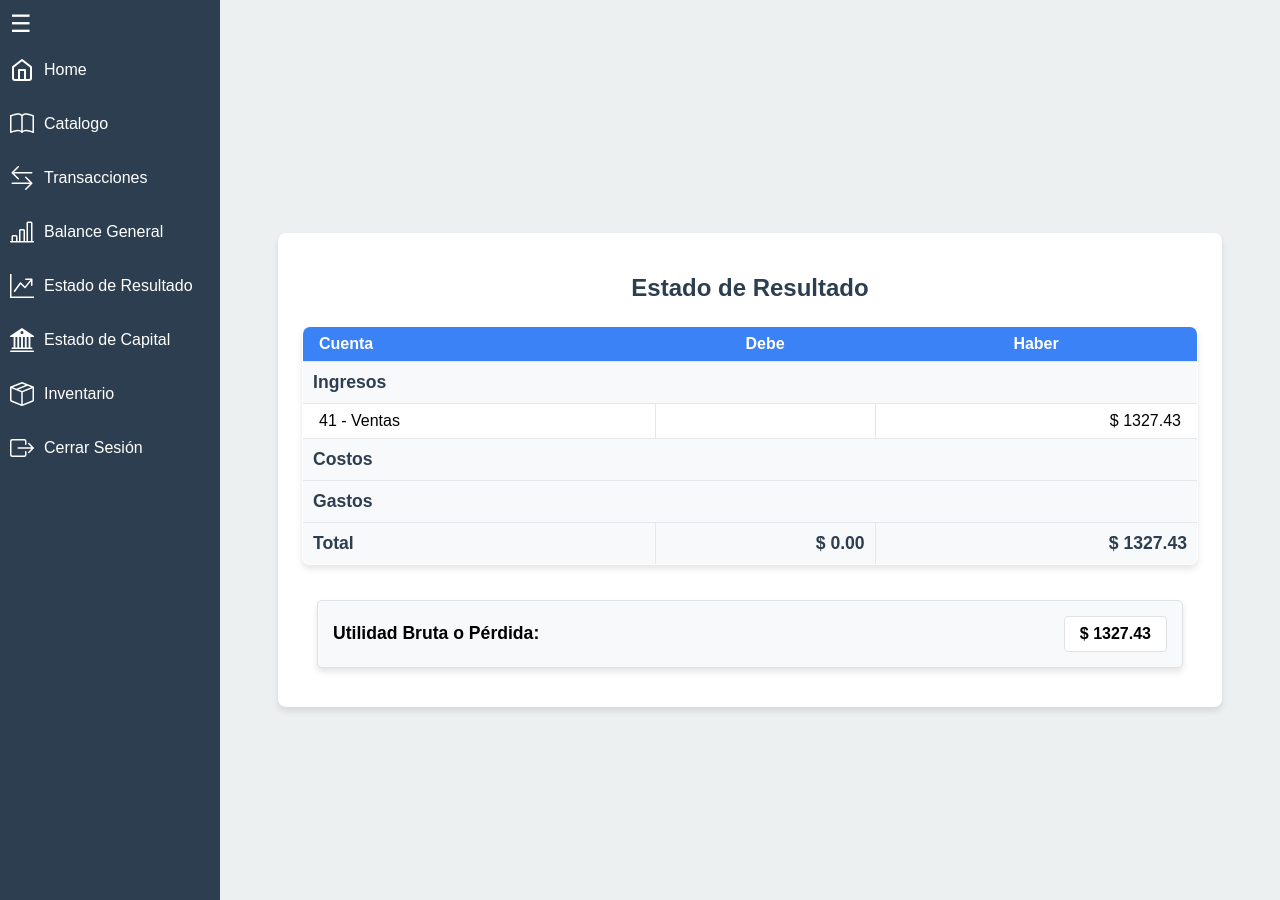
After one commit to InfinityJaaR/Sistema-Contable, a Django app: page /contable/estadoResultados/ in a window 1280 px wide. The commit adds this page. Run offline with Django 5.2, Linux system fonts and the light colour scheme; a user stored in the database is signed in; data comes from the database, SQL or seed files in the repository.

Commit message:
Agregando Pagina de Estado de Resultado

```diff
--- a/SistemaSIC/settings.py
+++ b/SistemaSIC/settings.py
@@ -109,7 +109,7 @@ AUTH_PASSWORD_VALIDATORS = [
 
 LANGUAGE_CODE = 'en-us'
 
-TIME_ZONE = 'UTC'
+TIME_ZONE = 'America/El_Salvador'  # Zona horaria de El Salvador
 
 USE_I18N = True
 
--- /dev/null
+++ b/contable/static/css/estado-resultado.css
@@ -0,0 +1,124 @@
+/* static/css/estado-resultado.css */
+.container {
+    display: flex;
+    align-items: center;
+    justify-content: center;
+    min-height: 100vh;
+}
+
+.content-box {
+    max-width: 56rem;
+    width: 100%;
+    padding: 1.5rem;
+    background-color: white;
+    border-radius: 0.5rem;
+    box-shadow: 0 4px 6px rgba(0, 0, 0, 0.1);
+}
+
+.title {
+    font-size: 1.5rem;
+    font-weight: bold;
+    margin-bottom: 1.5rem;
+    text-align: center;
+}
+
+.table {
+    min-width: 100%;
+    background-color: white;
+    border-radius: 0.5rem;
+    border: 1px solid #e5e7eb;
+    border-collapse: collapse;
+    overflow: hidden;
+    box-shadow: 0 4px 6px rgba(0, 0, 0, 0.1);
+}
+
+.table th {
+    padding: 0.5rem 1rem;
+    background-color: #3b82f6;
+    color: white;
+    text-align: left;
+}
+
+.table th:not(:first-child) {
+    text-align: center;
+}
+
+.table td {
+    padding: 0.5rem 1rem;
+    border: 1px solid #e5e7eb;
+    vertical-align: middle;
+}
+
+.resultado-container {
+    margin-top: 20px;
+    padding: 15px;
+}
+
+.resultado-box {
+    display: flex;
+    justify-content: space-between;
+    align-items: center;
+    padding: 15px;
+    background-color: #f8f9fa;
+    border: 1px solid #dee2e6;
+    border-radius: 5px;
+    box-shadow: 0 4px 6px rgba(0, 0, 0, 0.1);
+}
+
+.resultado-label {
+    font-weight: bold;
+    font-size: 1.1em;
+}
+
+.resultado-valor {
+    background-color: white;
+    padding: 8px 15px;
+    border: 1px solid #dee2e6;
+    border-radius: 4px;
+    font-weight: bold;
+}
+
+.select-label {
+    display: block;
+    margin-bottom: 0.5rem;
+    font-weight: bold;
+    color: #2c3e50;
+    font-size: 0.9rem;
+}
+
+.periodo-select {
+    margin: 0 0 2rem 0;
+    text-align: center;
+}
+
+.estado-control {
+    width: 50%;
+    padding: 0.75rem;
+    font-size: 1rem;
+    border: 2px solid #3b82f6;
+    border-radius: 0.5rem;
+    background-color: #f8f9fa;
+    color: #2c3e50;
+    cursor: pointer;
+    margin: 0 auto;
+    text-align: center;
+    box-shadow: 0 2px 4px rgba(0, 0, 0, 0.1);
+}
+
+.estado-control:hover {
+    border-color: #2563eb;
+}
+
+.section-header {
+    background-color: #f8f9fa;
+}
+
+.section-header td {
+    padding: 10px;
+    font-size: 1.1em;
+    color: #2c3e50;
+}
+
+.text-right {
+    text-align: right;
+}
--- /dev/null
+++ b/contable/templates/estadoResultado.html
@@ -0,0 +1,83 @@
+{% extends 'nav.html' %}
+{% load static %}
+{% block head %}
+<head>
+    <meta charset="UTF-8">
+    <meta name="viewport" content="width=device-width, initial-scale=1.0">
+    <title>Estado de Resultado</title>
+    <link rel="stylesheet" href="{% static 'css/estado-resultado.css' %}">
+</head>
+{% endblock %}
+{% block content %}
+<div class="container">
+    <div class="content-box">
+        <h1 class="title">Estado de Resultado</h1>
+        <table class="table">
+            <thead>
+                <tr>
+                    <th>Cuenta</th>
+                    <th>Debe</th>
+                    <th>Haber</th>
+                </tr>
+            </thead>
+            <tbody>
+                <!-- Ingresos -->
+                <tr class="section-header">
+                    <td colspan="3"><strong>Ingresos</strong></td>
+                </tr>
+                {% for cuenta in cuentas %}
+                    {% if cuenta.tipo == 'INGRESOS' %}
+                    <tr>
+                        <td>{{ cuenta.codigo }} - {{ cuenta.nombre }}</td>
+                        <td class="text-right">{% if cuenta.debe != 0 %}$ {{ cuenta.debe|floatformat:2 }}{% endif %}</td>
+                        <td class="text-right">{% if cuenta.haber != 0 %}$ {{ cuenta.haber|floatformat:2 }}{% endif %}</td>
+                    </tr>
+                    {% endif %}
+                {% endfor %}
+
+                <!-- Costos -->
+                <tr class="section-header">
+                    <td colspan="3"><strong>Costos</strong></td>
+                </tr>
+                {% for cuenta in cuentas %}
+                    {% if cuenta.tipo == 'COSTOS' %}
+                    <tr>
+                        <td>{{ cuenta.codigo }} - {{ cuenta.nombre }}</td>
+                        <td class="text-right">{% if cuenta.debe != 0 %}$ {{ cuenta.debe|floatformat:2 }}{% endif %}</td>
+                        <td class="text-right">{% if cuenta.haber != 0 %}$ {{ cuenta.haber|floatformat:2 }}{% endif %}</td>
+                    </tr>
+                    {% endif %}
+                {% endfor %}
+
+                <!-- Gastos -->
+                <tr class="section-header">
+                    <td colspan="3"><strong>Gastos</strong></td>
+                </tr>
+                {% for cuenta in cuentas %}
+                    {% if cuenta.tipo == 'GASTOS' %}
+                    <tr>
+                        <td>{{ cuenta.codigo }} - {{ cuenta.nombre }}</td>
+                        <td class="text-right">{% if cuenta.debe != 0 %}$ {{ cuenta.debe|floatformat:2 }}{% endif %}</td>
+                        <td class="text-right">{% if cuenta.haber != 0 %}$ {{ cuenta.haber|floatformat:2 }}{% endif %}</td>
+                    </tr>
+                    {% endif %}
+                {% endfor %}
+                <!-- Totales -->
+                <tr class="section-header">
+                    <td><strong>Total</strong></td>
+                    <td class="text-right"><strong>$ {{ total_debe|floatformat:2 }}</strong></td>
+                    <td class="text-right"><strong>$ {{ total_haber|floatformat:2 }}</strong></td>
+                </tr>
+            </tbody>
+        </table>
+        <div class="resultado-container">
+            <div class="resultado-box">
+                <span class="resultado-label">Utilidad Bruta o Pérdida:</span>
+                <span class="resultado-valor" id="resultadoValor">
+                    $ {{ utilidad_bruta_perdida|floatformat:2 }}
+                </span>
+            </div>
+        </div>
+    </div>
+</div>
+{% endblock %}
--- a/contable/templates/nav.html
+++ b/contable/templates/nav.html
@@ -40,7 +40,7 @@
                         </svg>
                         <span>Balance General</span>
                     </a>
-                    <a href="#about" class="nav-link">
+                    <a href="{% url 'estadoResultados' %}" class="nav-link">
                         <svg xmlns="http://www.w3.org/2000/svg" width="16" height="16" fill="currentColor" class="bi bi-graph-up-arrow" viewBox="0 0 16 16">
                             <path fill-rule="evenodd" d="M0 0h1v15h15v1H0zm10 3.5a.5.5 0 0 1 .5-.5h4a.5.5 0 0 1 .5.5v4a.5.5 0 0 1-1 0V4.9l-3.613 4.417a.5.5 0 0 1-.74.037L7.06 6.767l-3.656 5.027a.5.5 0 0 1-.808-.588l4-5.5a.5.5 0 0 1 .758-.06l2.609 2.61L13.445 4H10.5a.5.5 0 0 1-.5-.5"/>
                         </svg>
--- a/contable/urls.py
+++ b/contable/urls.py
@@ -1,5 +1,6 @@
 from django.urls import path
 from .views import *
+from . import views
 
 urlpatterns = [
     path('', home , name='home'),
@@ -9,4 +10,5 @@ urlpatterns = [
     path('gestionarTransacciones/registrarTransaccion/', registrarTransaccion, name='registrar_transaccion'),
     path('catalogoCuentas/', catalogoCuentas, name='catalogoCuentas'),
     path('logout/', logout_view, name='logout'),
+    path('estadoResultados/', views.estadoResultados, name='estadoResultados'),
 ]
--- a/contable/views.py
+++ b/contable/views.py
@@ -1,9 +1,12 @@
 from django.shortcuts import render, redirect
-from django.http import HttpResponse
+from django.http import HttpResponse, JsonResponse
 from django.contrib.auth.decorators import login_required
 from .models import *
 from django.contrib import messages
 from django.contrib.auth import logout
+from django.utils import timezone  # Agregar este import
+from django.db.models import Sum
+
 # Create your views here.
 
 # def login(request):
@@ -148,3 +151,45 @@ def registrarTransaccion(request):
 def catalogoCuentas(request):
     cuentas = CuentaContable.objects.all().order_by('codigo_cuenta')
     return render(request, 'catalogoCuentas.html', {'cuentas': cuentas})
+
+@login_required
+def estadoResultados(request):
+    # Obtener todas las cuentas de INGRESOS, COSTOS y GASTOS
+    cuentas = CuentaContable.objects.filter(tipo__in=['INGRESOS', 'COSTOS', 'GASTOS'])
+
+    # Calcular los valores de debe y haber para cada cuenta
+    cuentas_con_valores = []
+    total_debe = 0
+    total_haber = 0
+    for cuenta in cuentas:
+        debe = TransaccionCuenta.objects.filter(cuenta=cuenta, tipo='DEBITO').aggregate(Sum('monto'))['monto__sum'] or 0
+        haber = TransaccionCuenta.objects.filter(cuenta=cuenta, tipo='CREDITO').aggregate(Sum('monto'))['monto__sum'] or 0
+        if debe != 0 or haber != 0:
+            cuentas_con_valores.append({
+                'codigo': cuenta.codigo_cuenta,
+                'nombre': cuenta.nombre_cuenta,
+                'tipo': cuenta.tipo,
+                'debe': debe,
+                'haber': haber
+            })
+            total_debe += debe
+            total_haber += haber
+
+    utilidad_bruta_perdida = total_haber - total_debe
+
+    # Actualizar la cuenta contable de "Pérdidas y Ganancias"
+    try:
+        cuenta_perdidas_ganancias = CuentaContable.objects.get(codigo_cuenta='71')
+        cuenta_perdidas_ganancias.debe = 0 if utilidad_bruta_perdida >= 0 else abs(utilidad_bruta_perdida)
+        cuenta_perdidas_ganancias.haber = abs(utilidad_bruta_perdida) if utilidad_bruta_perdida >= 0 else 0
+        cuenta_perdidas_ganancias.save()
+    except CuentaContable.DoesNotExist:
+        messages.error(request, 'La cuenta contable de Pérdidas y Ganancias.')
+
+    context = {
+        'cuentas': cuentas_con_valores,
+        'total_debe': total_debe,
+        'total_haber': total_haber,
+        'utilidad_bruta_perdida': utilidad_bruta_perdida,
+    }
+    return render(request, 'estadoResultado.html', context)
```
